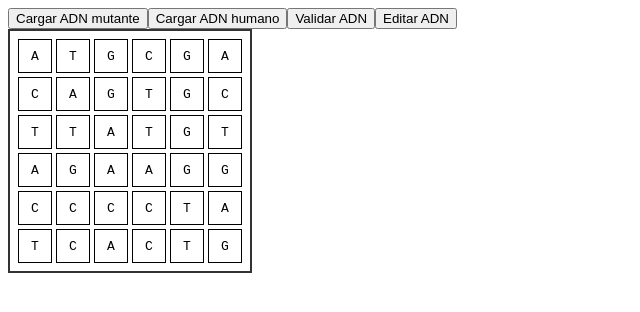
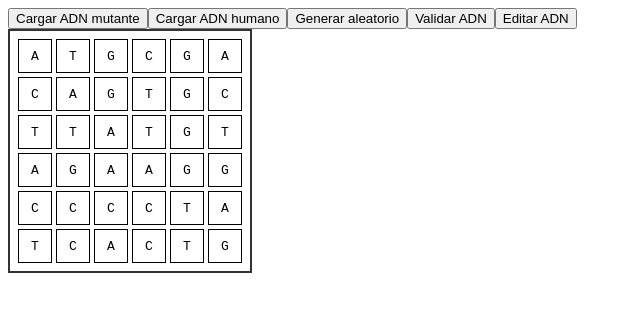
Before and after one commit to dejeloper/SETI_detector-mutantes, an Angular app: page / in a window 1280 px wide. Shown: the top 312 px of the page, without its empty margins (0-640 px from the left). Built offline with nearby package versions, Linux system fonts and the light colour scheme.

Commit message:
feat(components): add random DNA generation button

```diff
--- a/src/app/components/board/board.html
+++ b/src/app/components/board/board.html
@@ -3,6 +3,7 @@
     [editing]="isEditing()"
     (loadMutant)="onLoadMutant()"
     (loadHuman)="onLoadHuman()"
+    (randomize)="onRandomize()"
     (validate)="onValidate()"
     (edit)="onEdit()"
   />
--- a/src/app/components/board/board.ts
+++ b/src/app/components/board/board.ts
@@ -49,6 +49,11 @@ export class Board {
     this.resultMessage.set('');
   }
 
+  protected onRandomize(): void {
+    this.dna.set(this.dnaService.generateRandom(this.dna().length));
+    this.resultMessage.set('');
+  }
+
   protected onValidate(): void {
     const result = this.dnaService.isMutant(this.dna());
     if (result.hasError) {
--- a/src/app/components/buttons/buttons.html
+++ b/src/app/components/buttons/buttons.html
@@ -1,4 +1,5 @@
 <button type="button" [disabled]="editing()" (click)="onLoadMutant()">Cargar ADN mutante</button>
 <button type="button" [disabled]="editing()" (click)="onLoadHuman()">Cargar ADN humano</button>
+<button type="button" [disabled]="editing()" (click)="onRandomize()">Generar aleatorio</button>
 <button type="button" [disabled]="editing()" (click)="onValidate()">Validar ADN</button>
 <button type="button" (click)="onEdit()">{{ editing() ? 'Guardar' : 'Editar ADN' }}</button>
--- a/src/app/components/buttons/buttons.ts
+++ b/src/app/components/buttons/buttons.ts
@@ -10,6 +10,7 @@ export class Buttons {
 
   loadMutant = output<void>();
   loadHuman = output<void>();
+  randomize = output<void>();
   validate = output<void>();
   edit = output<void>();
 
@@ -21,6 +22,10 @@ export class Buttons {
     this.loadHuman.emit();
   }
 
+  protected onRandomize(): void {
+    this.randomize.emit();
+  }
+
   protected onValidate(): void {
     this.validate.emit();
   }
```
